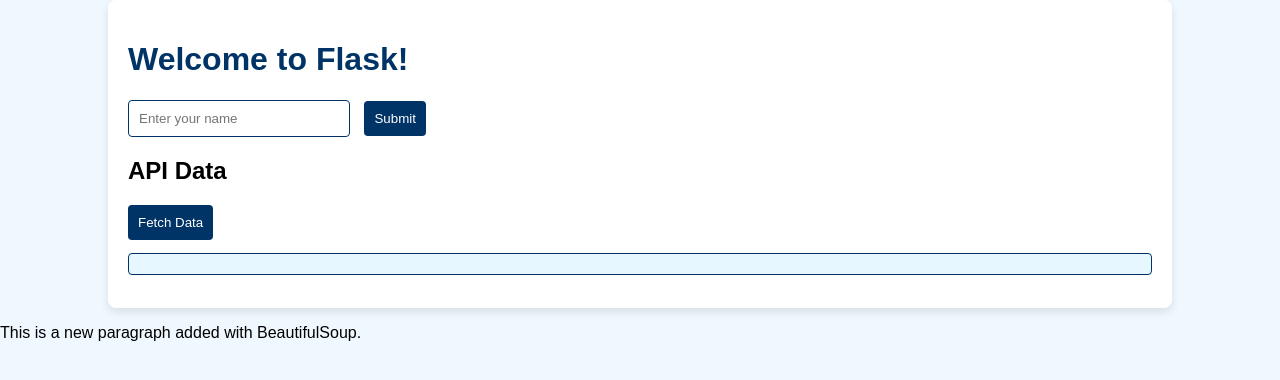
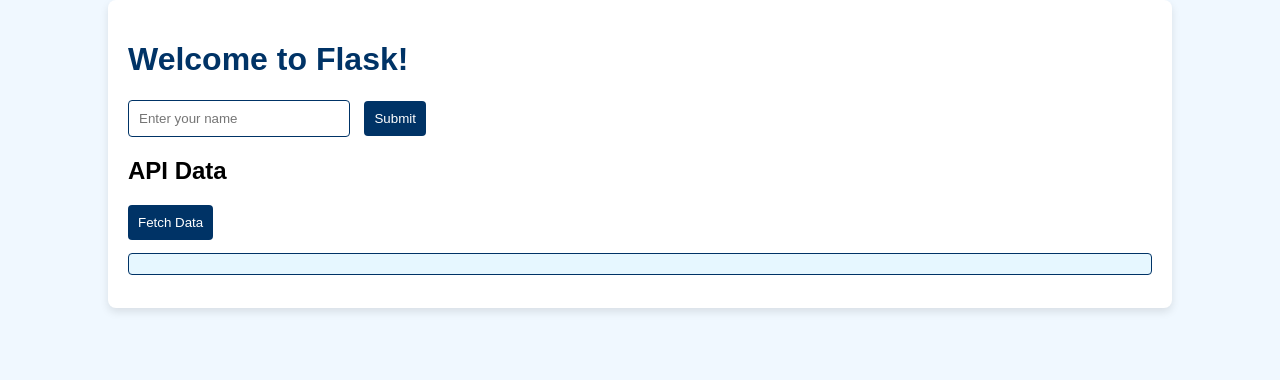
Before and after one commit to Tanay2920003/Bharatiya-Antariksh-Hackathon-2024, a Flask app: page / in a window 1280 px wide. Shown: the top 380 px of the page. Run offline with Flask 3, Linux system fonts and the light colour scheme.

Commit message:
working  web

```diff
--- a/Web/app.py
+++ b/Web/app.py
@@ -8,7 +8,6 @@ def home():
 
 @app.route('/api/data', methods=['GET'])
 def get_data():
-    # Example endpoint that returns JSON data
     data = {
         "message": "Hello from GeoSage!",
         "status": "success"
@@ -17,7 +16,6 @@ def get_data():
 
 @app.route('/api/echo', methods=['POST'])
 def echo():
-    # Example POST endpoint that echoes back the data sent
     json_data = request.get_json()
     return jsonify(json_data)
 
--- a/Web/templates/style.css
+++ b/Web/static/style.css
@@ -19,7 +19,7 @@ h1 {
     color: #003366; /* Dark blue color */
 }
 
-form {
+.form {
     margin-top: 20px;
 }
 
--- a/Web/templates/index.html
+++ b/Web/templates/index.html
@@ -1,17 +1,18 @@
 <!DOCTYPE html>
-
 <html>
 <head>
     <title>Flask App</title>
-<link href="style.css" rel="stylesheet"/>
+    <link href="{{ url_for('static', filename='style.css') }}" rel="stylesheet"/>
 </head>
 <body>
     <div class="container">
         <h1>Welcome to Flask!</h1>
+
         <form action="/submit" class="form" method="post">
             <input class="input-field" name="username" placeholder="Enter your name" type="text"/>
             <input class="submit-button" type="submit" value="Submit"/>
         </form>
+
         <h2>API Data</h2>
         <button class="fetch-button" id="fetchData">Fetch Data</button>
         <pre class="data-output" id="dataOutput"></pre>
@@ -22,8 +23,11 @@
                 .then(response => response.json())
                 .then(data => {
                     document.getElementById('dataOutput').textContent = JSON.stringify(data, null, 2);
+                })
+                .catch(error => {
+                    console.error('Error fetching data:', error);
                 });
         });
     </script>
-<p>This is a new paragraph added with BeautifulSoup.</p></body>
+</body>
 </html>
```
Lines whose indentation alone changed are shown as unchanged.
